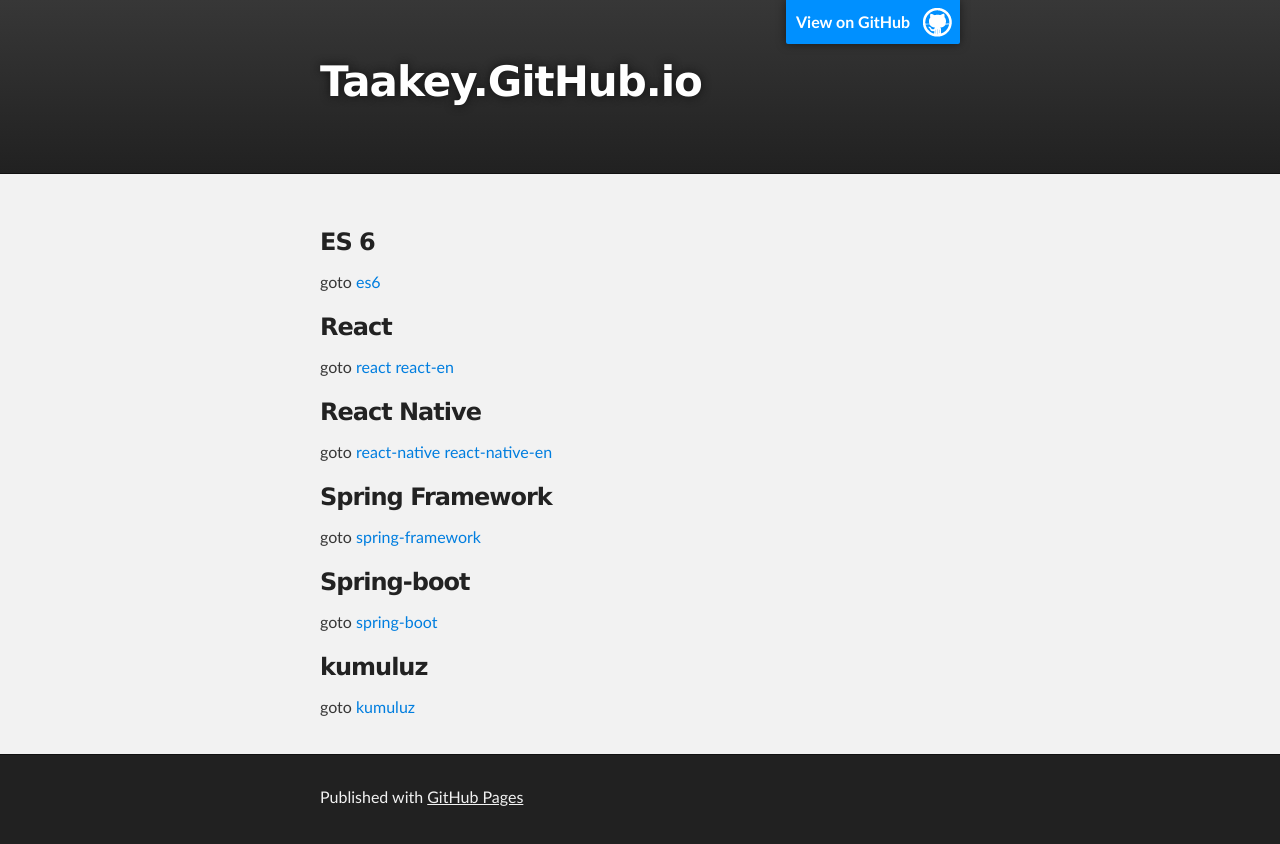
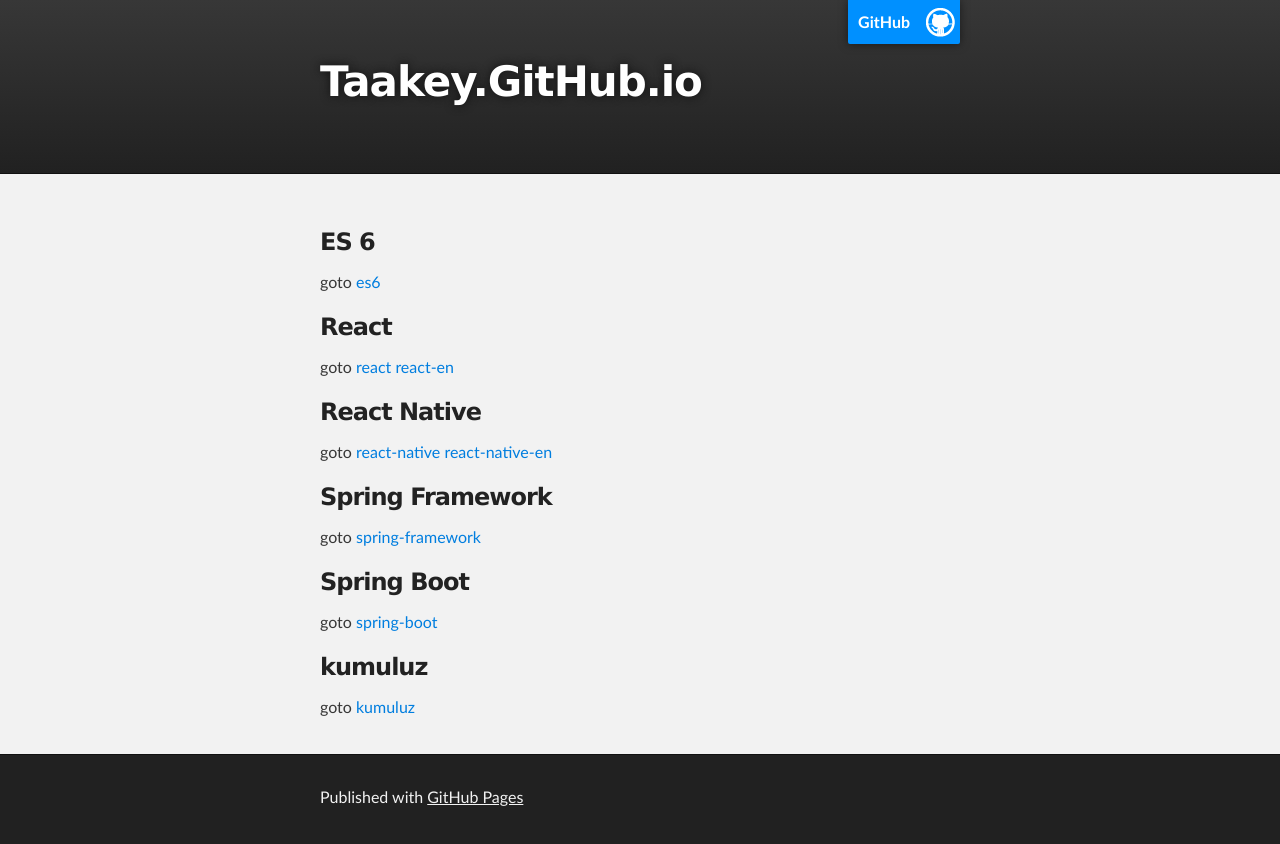
Before and after one commit to TaaKey/Taakey.github.io, a plain HTML site: page index.html in a window 1280 px wide. Drawn offline with Linux system fonts and the light colour scheme.

Commit message:
Update index.html

```diff
--- a/index.html
+++ b/index.html
@@ -8,7 +8,7 @@
 
     <link rel="stylesheet" type="text/css" media="screen" href="stylesheets/stylesheet.css">
 
-    <title>Taakey.GitHub.io</title>
+    <title>Taakey.com</title>
   </head>
 
   <body>
@@ -16,7 +16,7 @@
     <!-- HEADER -->
     <div id="header_wrap" class="outer">
         <header class="inner">
-          <a id="forkme_banner" href="https://github.com/TaaKey">View on GitHub</a>
+          <a id="forkme_banner" href="https://github.com/TaaKey">GitHub</a>
 
           <h1 id="project_title">Taakey.GitHub.io</h1>
           <h2 id="project_tagline"></h2>
@@ -47,7 +47,7 @@
 <p>goto <a href="http://taakey.com/spring-framework/">spring-framework</a></p>
 
 <h3>
-<a id="welcome-to-github-pages" class="anchor" href="#welcome-to-github-pages" aria-hidden="true"><span aria-hidden="true" class="octicon octicon-link"></span></a>Spring-boot</h3>
+<a id="welcome-to-github-pages" class="anchor" href="#welcome-to-github-pages" aria-hidden="true"><span aria-hidden="true" class="octicon octicon-link"></span></a>Spring Boot</h3>
 <p>goto <a href="http://taakey.com/spring-boot/">spring-boot</a></p>
 
 <h3>
```
